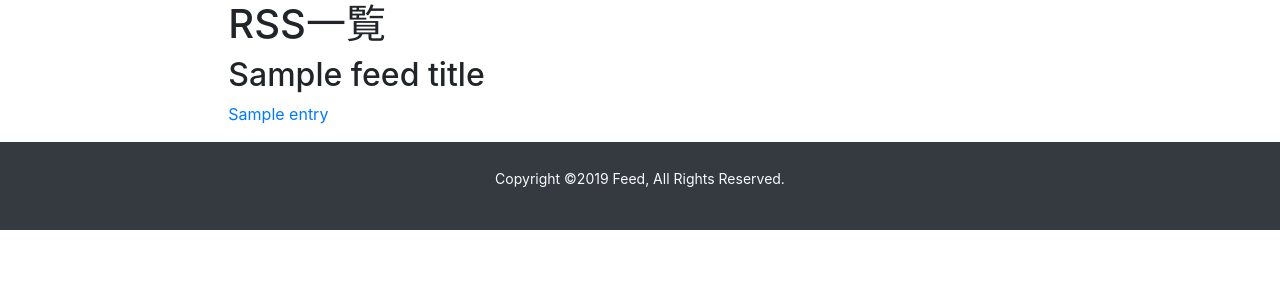
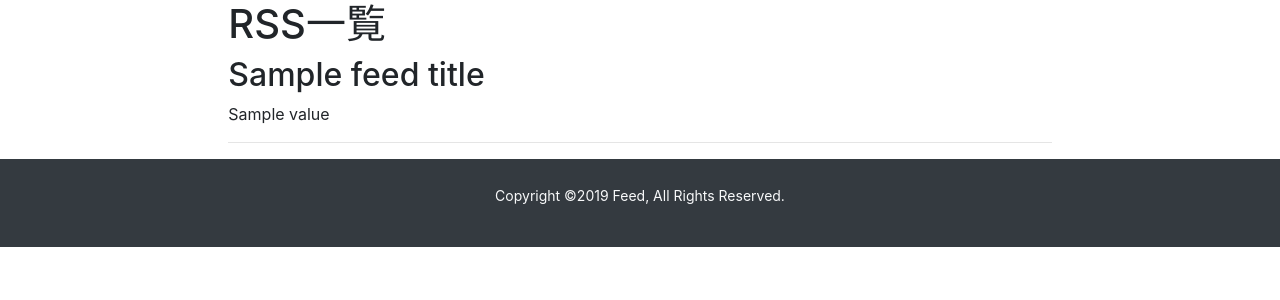
Before and after one commit to kzmrt/rss, a Django app: template feed/templates/feed/index.html in a window 1280 px wide. Shown: the part 56-356 px from the top of the page. Run offline with Django 3.2, Linux system fonts and the light colour scheme; the template is opened without the code that fills it: most values are stand-ins (such as "Sample title", 1, 10 or a date in 2020); some libraries are stand-ins or nearby versions.

Commit message:
画像付きサマリーを表示するよう変更。

```diff
--- a/feed/templates/feed/index.html
+++ b/feed/templates/feed/index.html
@@ -7,7 +7,11 @@
     <h2>{{ feed_title }}</h2>
     {% for entry in entries %}
         <div>
-          <p><a href="{{ entry.link }}" target="_blank">{{ entry.title }}</a></p>
+            <!-- <p><a href="{{ entry.link }}" target="_blank">{{ entry.title }}</a></p> -->
+            {% for image in entry.content %}
+                {% autoescape off %} {{ image.value }} {% endautoescape %}
+                <hr>
+            {% endfor %}
         </div>
     {% endfor %}
 </div>
--- a/feed/views.py
+++ b/feed/views.py
@@ -12,7 +12,8 @@ class IndexView(generic.TemplateView):
     def get_context_data(self, **kwargs):
         context = super().get_context_data(**kwargs)
 
-        url = 'https://headlines.yahoo.co.jp/rss/all-c_sci.xml'
+        # url = 'https://headlines.yahoo.co.jp/rss/all-c_sci.xml'
+        url = 'http://karapaia.com/index.rdf'
         feed = feedparser.parse(url)
 
         context = {
--- a/requirements.txt
+++ b/requirements.txt
@@ -6,7 +6,7 @@ django-feedparser==0.2.1
 feedparser==5.2.1
 idna==2.8
 pytz==2019.1
-requests==2.21.0
+requests==2.22.0
 six==1.12.0
 sqlparse==0.3.0
-urllib3==1.24.2
+urllib3==1.25.3
```
